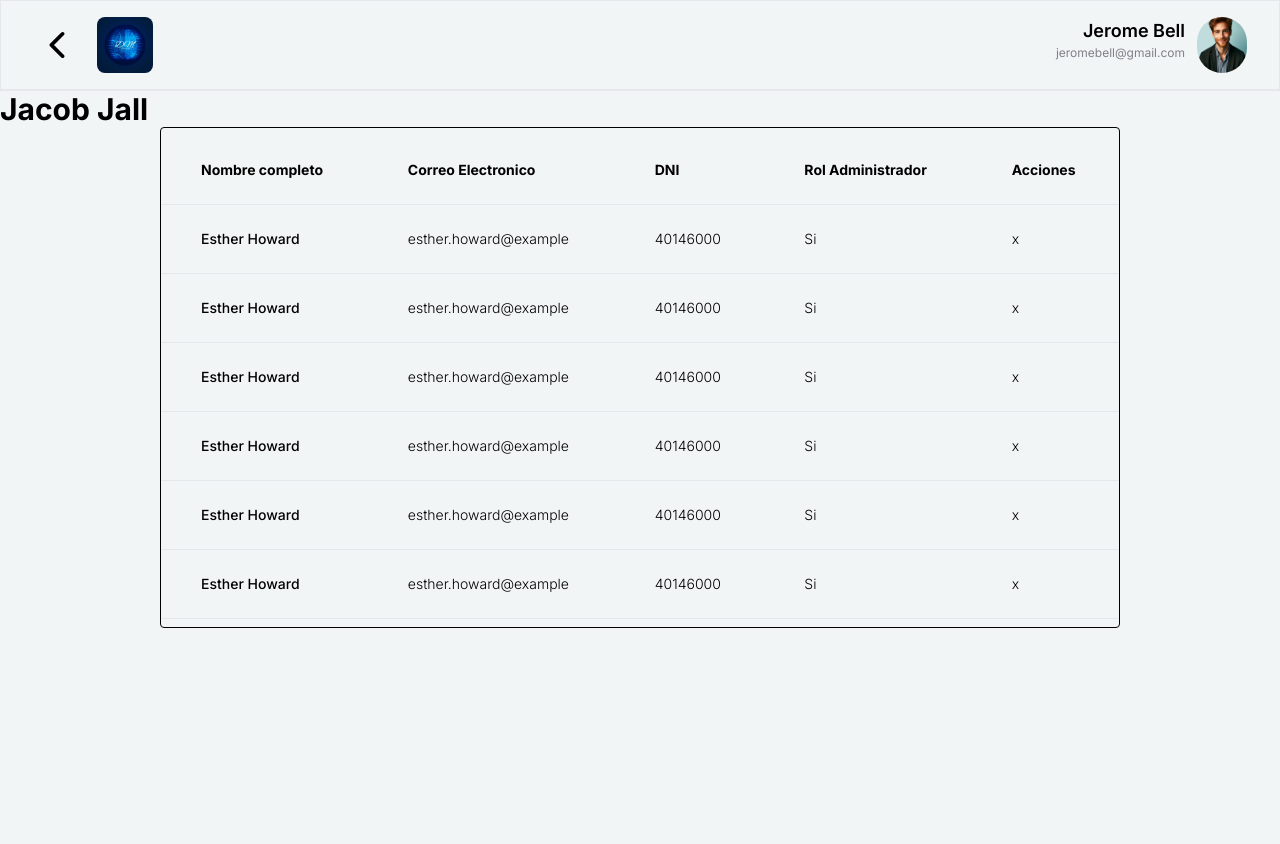
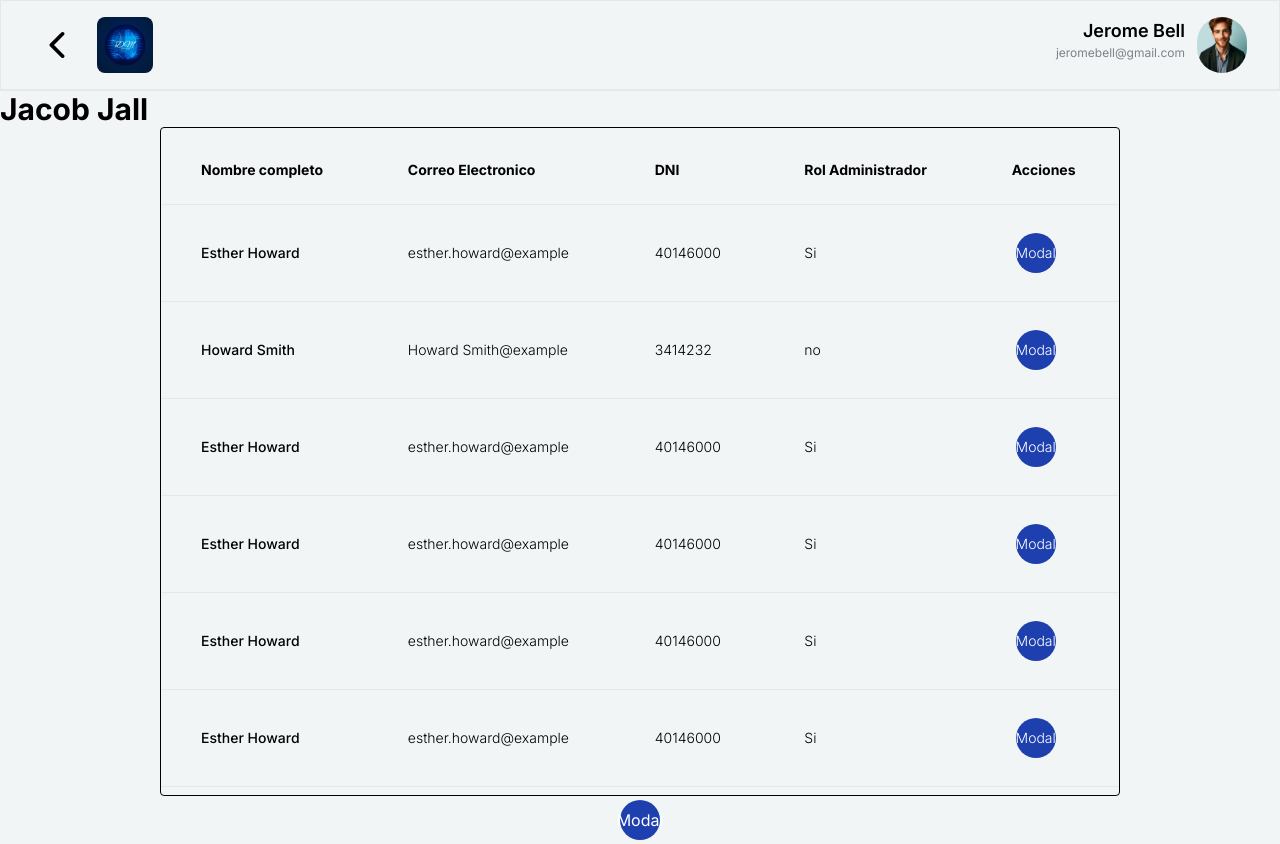
Before and after one commit to EliumNova/dumont, a Next.js app in the folder frontend/: page /admin/userMenu in a window 1280 px wide. Before the commit the page ends 800 px from the top, so only its background shows below. Built offline with nearby package versions, Linux system fonts and the light colour scheme.

Commit message:
agrego modales para la edicion de usurio o eliminacion

```diff
--- a/frontend/app/admin/components/InputField.jsx
+++ b/frontend/app/admin/components/InputField.jsx
@@ -4,13 +4,15 @@ export default function InputField({
   value,
   onChange,
   placeholder,
-  type = "text",
+  type = 'text',
   required,
-  className = "", // Nueva prop para pasar clases adicionales
+  className = '', // Nueva prop para pasar clases adicionales
+  labelClassName = '',
+  inputClassName = '',
 }) {
   return (
-    <div className={`w-full flex flex-col lg:w-[32rem] p-4 my-2 ${className}`}>
-      <label htmlFor={id} className="text-sm font-semibold">
+    <div className={`w-full flex flex-col p-4 my-2 ${className}`}>
+      <label htmlFor={id} className={`text-sm ${labelClassName}`}>
         {label}
       </label>
       <input
@@ -21,7 +23,7 @@ export default function InputField({
         onChange={onChange}
         placeholder={placeholder}
         required={required}
-        className="bg-[#E2E5E5] h-14 rounded-lg p-4 text-base w-full"
+        className={`bg-[#E2E5E5] h-14 rounded-lg p-4 text-base w-full ${inputClassName}`}
       />
     </div>
   );
--- /dev/null
+++ b/frontend/app/admin/userMenu/Componentes/EditUserBtn.jsx
@@ -0,0 +1,176 @@
+'use client';
+import React, { useState, useEffect } from 'react';
+import InputField from '../../components/InputField';
+
+function EditUserBtn({ datos }) {
+  const [editUser, setEditUser] = useState(false);
+  const [userDelete, setUserDelete] = useState(false);
+  const [registerUser, setRegisterUser] = useState({
+    name: '',
+    email: '',
+    admin: false,
+    dni: '',
+  });
+
+  // Maneja la apertura del modal y el llenado de datos
+  const handleModalOpen = () => {
+    setRegisterUser({
+      name: datos.name || '',
+      email: datos.email || '',
+      admin: datos.admin || false,
+      dni: datos.dni || '',
+    });
+    setEditUser(true);
+  };
+
+  const handleChange = (e) => {
+    const { name, value } = e.target;
+    const processedValue = name === 'admin' ? value === 'true' : value;
+
+    const validations = {
+      dni: /^[0-9]*$/,
+      name: /^[a-zA-Z\s]*$/,
+      email: /^[a-zA-Z@.\s]*$/,
+    };
+
+    if (name in validations) {
+      if (value === '' || validateInput(processedValue, validations[name])) {
+        registrar(name, processedValue);
+      } else {
+        errorMessageBox();
+      }
+    } else {
+      registrar(name, processedValue);
+    }
+  };
+
+  const validateInput = (value, regex) => regex.test(value);
+
+  const registrar = (name, processedValue) => {
+    return setRegisterUser((prev) => ({
+      ...prev,
+      [name]: processedValue,
+    }));
+  };
+
+  return (
+    <div className="flex p-1 gap-5">
+      <button
+        onClick={handleModalOpen}
+        className="w-10 h-10 bg-blue-800 rounded-full text-white flex items-center justify-center"
+      >
+        Modal
+      </button>
+      {editUser && (
+        <div className="fixed inset-0 flex items-center justify-center bg-black bg-opacity-50 z-40 p-10">
+          <div className="relative flex flex-col bg-white p-8 rounded-lg shadow-lg xl:w-[600px] w-full max-h-[80vh] overflow-y-auto gap-5">
+            <h2 className="text-4xl font-semibold mb-7">Editar Usuario</h2>
+
+            <InputField
+              label="Nombre Completo"
+              id="name"
+              name="name"
+              value={registerUser.name}
+              onChange={handleChange}
+              required
+              className="gap-3 font-light p-0"
+              labelClassName="font-light"
+              inputClassName="rounded-2xl"
+            />
+            <InputField
+              label="Correo Electrónico"
+              id="email"
+              name="email"
+              type="email"
+              placeholder="Esther.howard@example.com"
+              value={registerUser.email}
+              onChange={handleChange}
+              required
+              className="gap-3 font-light p-0"
+              labelClassName="font-light"
+              inputClassName="rounded-2xl"
+            />
+            <InputField
+              label="DNI"
+              id="dni"
+              name="dni"
+              type="number"
+              placeholder="40644249"
+              value={registerUser.dni}
+              onChange={handleChange}
+              required
+              className="gap-3 font-light p-0"
+              labelClassName="font-light"
+              inputClassName="rounded-2xl"
+            />
+            <div className="flex flex-col gap-3 w-full my-2">
+              <label htmlFor="admin" className="text-sm font-light">
+                Rol Administrador
+              </label>
+              <select
+                id="admin"
+                name="admin"
+                value={registerUser.admin ? 'true' : 'false'}
+                onChange={handleChange}
+                className="bg-[#E2E5E5] h-14 rounded-2xl p-4 text-base"
+                required
+              >
+                <option value="true">Sí</option>
+                <option value="false">No</option>
+              </select>
+            </div>
+
+            <div className="flex gap-5 flex-col lg:flex-row">
+              <button
+                onClick={() => setEditUser(false)}
+                className="xl:w-6/12 text-blue-500 py-4 px-6 rounded-2xl text-xl border-solid border-2 border-blue-500 font-semibold"
+              >
+                Cancelar
+              </button>
+              <button
+                onClick={() => {
+                  setEditUser(false);
+                }}
+                className="bg-blue-500 font-semibold xl:w-6/12 text-white py-4 px-6 rounded-2xl text-xl"
+              >
+                Guardar
+              </button>
+            </div>
+            <button
+              onClick={() => setUserDelete(!userDelete)}
+              className="w-full font-semibold text-red-500 py-4 px-6 rounded-2xl text-xl border-solid border-2 border-red-500 flex justify-center gap-5 hover:bg-red-300"
+            >
+              <img src="/svg/trashIcon.svg" alt="Eliminar" />
+              Eliminar Usuario
+            </button>
+          </div>
+        </div>
+      )}
+
+      {userDelete && (
+        <div className="fixed inset-0 flex items-center justify-center bg-black bg-opacity-50 z-50 p-10">
+          <div className="bg-white h-96 w-96 rounded-3xl flex flex-col place-items-center justify-center gap-10 ">
+            <img src="/svg/alertIcon.svg" alt="" />
+            <p className="text-lg">¿Deseas descartar la edición del usuario?</p>
+            <div className="flex gap-5 flex-col lg:flex-row">
+              <button
+                onClick={() => setUserDelete(!userDelete)}
+                className="xl:w-6/12 text-blue-500 py-4 px-6 rounded-2xl text-xl border-solid border-2 border-blue-500 font-semibold"
+              >
+                Cancelar
+              </button>
+              <button
+                onClick={() => setUserDelete(!userDelete)}
+                className="bg-blue-500 font-semibold xl:w-6/12 text-white py-4 px-6 rounded-2xl text-xl"
+              >
+                Guardar
+              </button>
+            </div>
+          </div>
+        </div>
+      )}
+    </div>
+  );
+}
+
+export default EditUserBtn;
--- a/frontend/app/admin/userMenu/Componentes/Table.jsx
+++ b/frontend/app/admin/userMenu/Componentes/Table.jsx
@@ -1,50 +1,45 @@
-"use client";
+'use client';
 
-import React, { useState } from 'react'
+import React, { useState } from 'react';
+import EditUserBtn from './EditUserBtn';
 
 function Table() {
   const [user, setUsers] = useState([
     {
-          name: "Esther Howard",
-          email: "esther.howard@example",
-          dni: "40146000",
-          rolAdmin: "Si",
-          icon: "x",
+      name: 'Esther Howard',
+      email: 'esther.howard@example',
+      dni: '40146000',
+      rolAdmin: 'Si',
     },
     {
-          name: "Esther Howard",
-          email: "esther.howard@example",
-          dni: "40146000",
-          rolAdmin: "Si",
-          icon: "x",
+      name: 'Howard Smith',
+      email: 'Howard Smith@example',
+      dni: '3414232',
+      rolAdmin: 'no',
     },
     {
-          name: "Esther Howard",
-          email: "esther.howard@example",
-          dni: "40146000",
-          rolAdmin: "Si",
-          icon: "x",
+      name: 'Esther Howard',
+      email: 'esther.howard@example',
+      dni: '40146000',
+      rolAdmin: 'Si',
     },
     {
-          name: "Esther Howard",
-          email: "esther.howard@example",
-          dni: "40146000",
-          rolAdmin: "Si",
-          icon: "x",
+      name: 'Esther Howard',
+      email: 'esther.howard@example',
+      dni: '40146000',
+      rolAdmin: 'Si',
     },
     {
-          name: "Esther Howard",
-          email: "esther.howard@example",
-          dni: "40146000",
-          rolAdmin: "Si",
-          icon: "x",
+      name: 'Esther Howard',
+      email: 'esther.howard@example',
+      dni: '40146000',
+      rolAdmin: 'Si',
     },
     {
-          name: "Esther Howard",
-          email: "esther.howard@example",
-          dni: "40146000",
-          rolAdmin: "Si",
-          icon: "x",
+      name: 'Esther Howard',
+      email: 'esther.howard@example',
+      dni: '40146000',
+      rolAdmin: 'Si',
     },
   ]);
   return (
@@ -74,25 +69,36 @@ function Table() {
               </thead>
               <tbody>
                 {user.map((users, index) => (
-                <tr className="border-b transition duration-300 ease-in-out hover:bg-neutral-100 dark:border-neutral-500 dark:hover:bg-neutral-600"
-                key={index}>
+                  <tr
+                    className="border-b transition duration-300 ease-in-out hover:bg-neutral-100 dark:border-neutral-500 dark:hover:bg-neutral-600"
+                    key={index}
+                  >
                     <td className="whitespace-nowrap px-10 py-6 font-medium">
                       {users.name}
                     </td>
-                  <td className="whitespace-nowrap px-10 py-6"> {users.email}</td>
-                  <td className="whitespace-nowrap px-10 py-6">{users.dni}</td>
-                  <td className="whitespace-nowrap px-10 py-6">{users.rolAdmin}</td>
-                  <td className="whitespace-nowrap px-10 py-6">{users.icon}</td>
+                    <td className="whitespace-nowrap px-10 py-6">
+                      {' '}
+                      {users.email}
+                    </td>
+                    <td className="whitespace-nowrap px-10 py-6">
+                      {users.dni}
+                    </td>
+                    <td className="whitespace-nowrap px-10 py-6">
+                      {users.rolAdmin}
+                    </td>
+                    <td className="whitespace-nowrap px-10 py-6">
+                      {users.icon}
+                      {<EditUserBtn datos={users} />}
+                    </td>
                   </tr>
                 ))}
-
               </tbody>
             </table>
           </div>
         </div>
       </div>
     </div>
-  )
+  );
 }
 
-export default Table
+export default Table;
--- a/frontend/app/admin/userMenu/page.js
+++ b/frontend/app/admin/userMenu/page.js
@@ -1,15 +1,15 @@
-import Table from "./Componentes/Table";
+import Table from './Componentes/Table';
+import EditUserBtn from './Componentes/EditUserBtn';
 
 function CustomerMenu() {
-
-
   return (
-    <div className="" >
-
+    <div className="">
       <h3 className="text-3xl font-bold ">Jacob Jall</h3>
 
       <div className="flex flex-col justify-center items-center ">
-      <Table />
+        <Table />
+
+        <EditUserBtn />
       </div>
     </div>
   );
```
Also changed, not shown: frontend/app/admin/userRegistration/page.js (+6 -3 lines), frontend/next.config.mjs (+29 -29 lines), frontend/public/svg/alertIcon.svg (added), frontend/public/svg/trashIcon.svg (added). Lines whose indentation alone changed are shown as unchanged.
